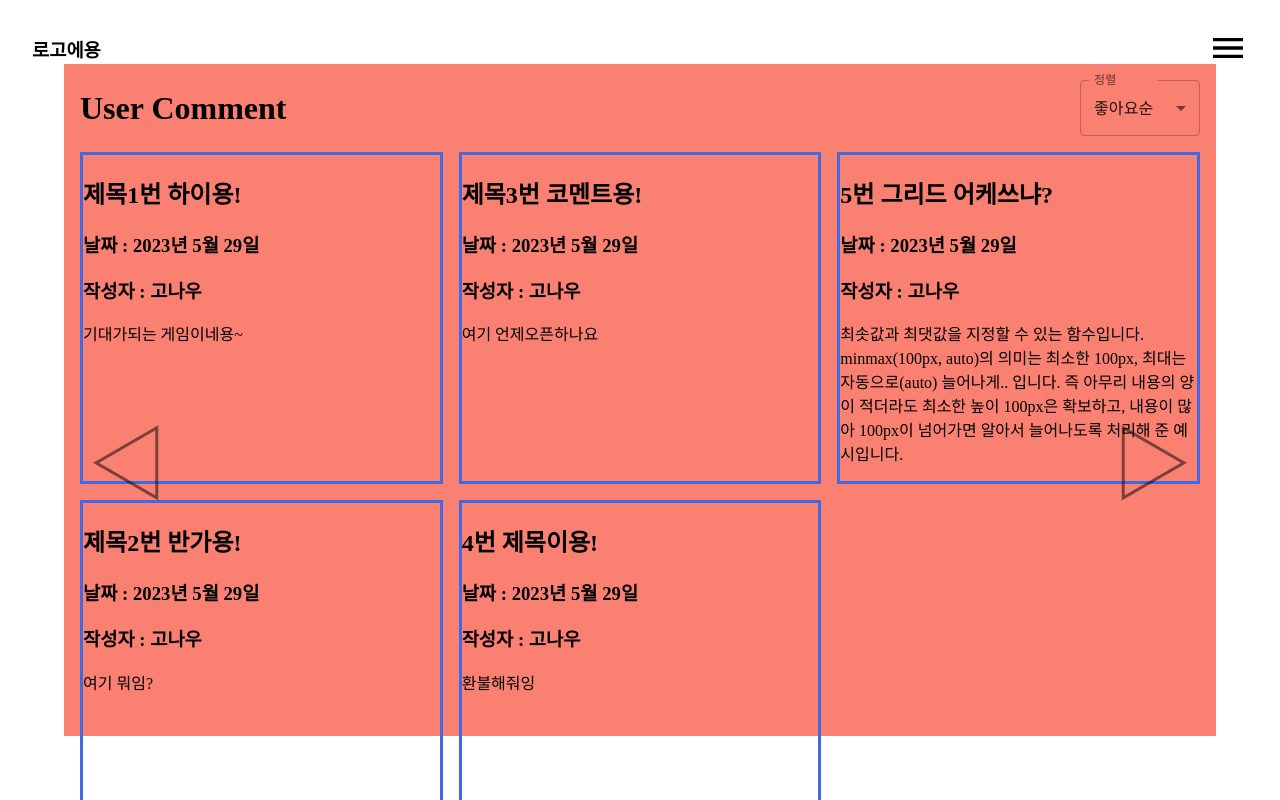
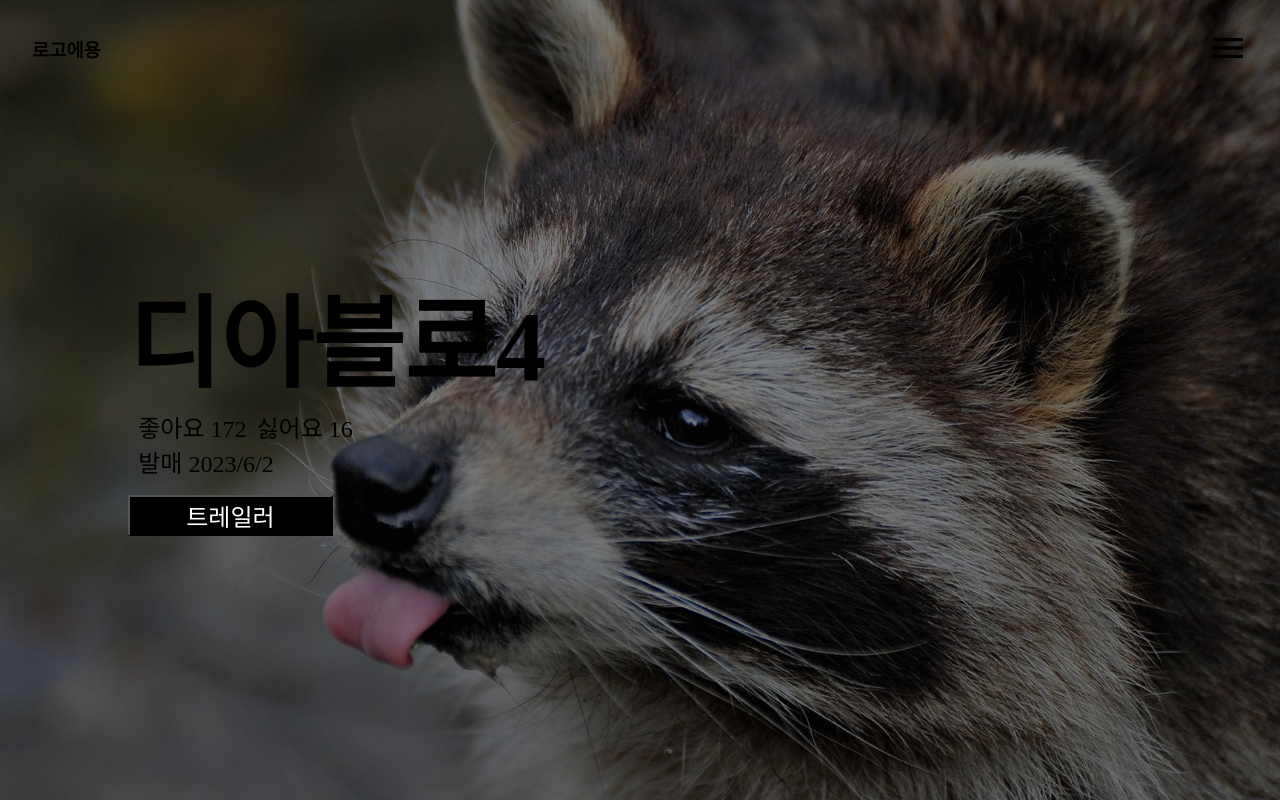
Before and after one commit to Woohyeok97/Game-Pick, a Next.js app: page /detail/Dokev in a window 1280 px wide. Built offline with nearby package versions, Linux system fonts and the light colour scheme.

Commit message:
Feat : Custom Hook을 이용한 Fullpage기능 로직 & UI 분리 개발

```diff
--- a/app/detail/[id]/page.js
+++ b/app/detail/[id]/page.js
@@ -1,12 +1,27 @@
+'use client'
+import { TransitionGroup, CSSTransition } from "react-transition-group"
 // 컴포넌트
+import DetailFront from "./components/detailFront";
 import DetailComment from "./components/detailComment";
-import DetailFront from "./components/detailFront";
+// 커스텀훅
+import useFullPage from "@/hook/usefullPage";
+
 
 export default function Detail() {
-  return (
-    <section className="page_fixed">
-      {/* <DetailFront/> */}
-      <DetailComment/>
-    </section>
-  )
+    // 컴포넌트 타입을 배열로 저장
+    const compoent = [ DetailFront, DetailComment ]
+    const { componentIndex, direction } = useFullPage(compoent)
+    // 배열로 저장한 컴포넌트 타입으로 렌더링할때 컴포넌트 인스턴스 생성
+    const CurrentComponent = compoent[componentIndex]
+
+
+    return (
+        <section className="page_fixed">
+            <TransitionGroup>
+                <CSSTransition key={ componentIndex } timeout={ 1000 } classNames={ direction }>
+                    <CurrentComponent/>
+                </CSSTransition>
+            </TransitionGroup>
+        </section>
+    )
 }
--- /dev/null
+++ b/hook/useFullPage.js
@@ -0,0 +1,59 @@
+import { useEffect, useRef, useState } from "react"
+
+export default function useFullPage(componet) {
+       // 컴포넌트 인덱스
+       const [ componentIndex, setComponentIndex ] = useState(0)
+       // 컴포넌트 이동방향
+       const [ direction, setDirection ] = useState('')
+
+       // 그래서 '렌더링과 상관없이' handleWheel()함수를 관리하기 위해 useRef로 상태를관리함(사용자의 무분별한 휠조작 방지)
+       const transitioning = useRef(false)
+       // 메모리 누수를 방지하기 위해 타이머도 useRef로 관리
+       const timer = useRef(null)
+
+
+       const handleWheel = (e) => {
+           e.preventDefault();
+
+           if(transitioning.current) {
+               return
+           }
+
+           transitioning.current = true
+           if(e.deltaY < 0) {
+               // 휠 올리기
+               setDirection('up')
+           } else {
+               // 휠 내리기
+               setDirection('down')
+           }
+           // 1000밀리초 동안 hadleWheel() 동작방지
+           timer.current = setTimeout(()=>{ transitioning.current = false }, 1000)
+       }
+
+
+       // 컴포넌트 마운트, 언마운트시 이벤트리스너(handleWheel()) 등록 & 해제 (타이머도!)
+       useEffect(()=>{
+           window.addEventListener('wheel', handleWheel)
+           return () => {
+               window.removeEventListener('wheel', handleWheel)
+               clearTimeout(timer.current) // 메모리누수 방지를 위해 타이머제
+           }
+       }, [])
+
+       // direction의 상태에 따라 componentIndex를 변경(컴포넌트 이동)
+       // CSSTransition에 동적으로 ClassNames를 주기위해 컴포넌트 언마운트시, direction 상태 초기화
+       useEffect(()=>{
+           if(direction == 'up') {
+               // 휠 올릴때
+               setComponentIndex((index) => ( index > 0 ? index - 1 : 0 ))
+           } else if(direction == 'down') {
+               // 휠 내릴때
+               setComponentIndex((index) => ( index < componet.length - 1 ? index + 1 : componet.length - 1))
+           }
+           return () => setDirection('')
+       }, [direction])
+
+
+    return { componentIndex, direction }
+}
```
Also changed, not shown: app/page.js (+7 -62 lines).
